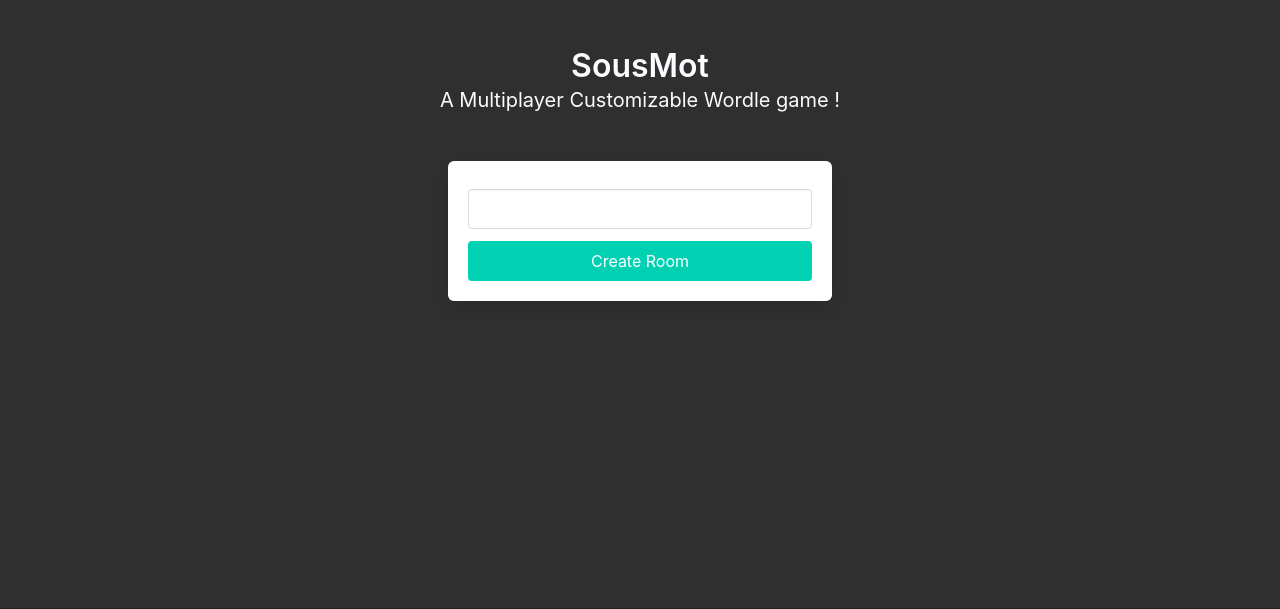
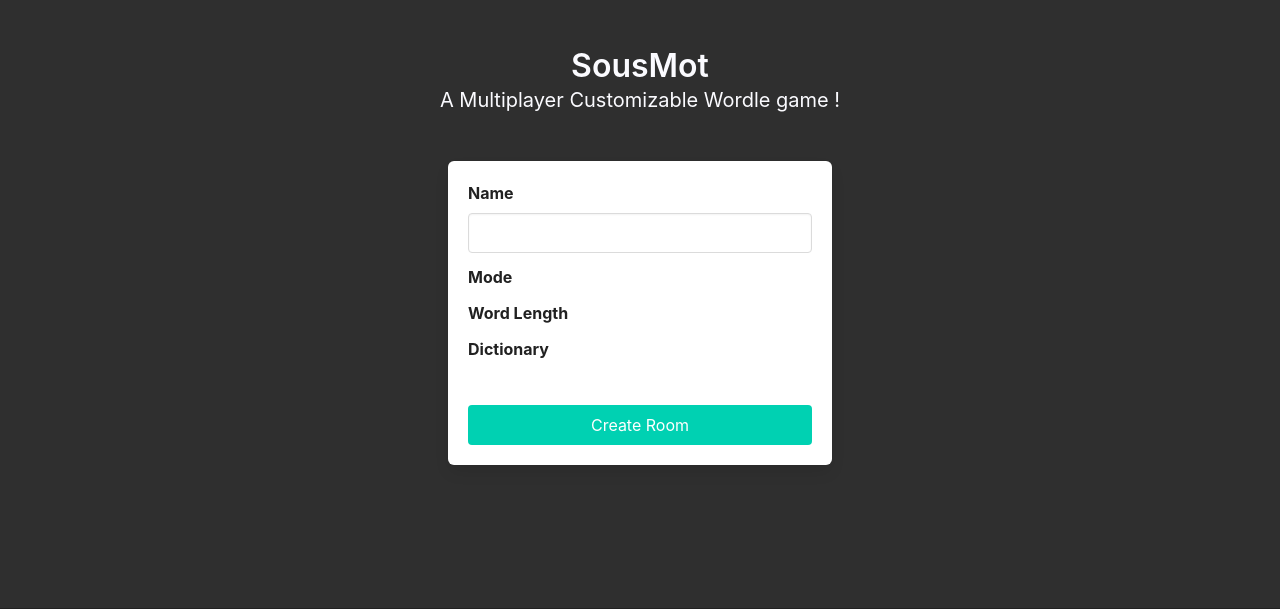
Before and after one commit to HE-Arc/SousMot, a Django app: page / in a window 1280 px wide. Shown: the part 56-665 px from the top of the page. Run offline with Django 4.2, Linux system fonts and the light colour scheme; style sheets or scripts are compiled from the project's sources; some libraries are stand-ins or nearby versions.

Commit message:
feat(#12): Add field for create game form in the homepage

```diff
--- a/sousmot/sousmotapp/templates/sousmotapp/index.html
+++ b/sousmot/sousmotapp/templates/sousmotapp/index.html
@@ -9,10 +9,37 @@
             <p class="subtitle">A Multiplayer Customizable Wordle game !</p>
             <!-- CREATE GAME FORM -->
             <div class="box">
+                <!-- Name -->
                 <div class="field">
-                    <label class="label"></label>
+                    <label for="" class="label">Name</label>
                     <div class="control">
-                        <input class="input" type="email" placeholder="">
+                        <input type="text" class="input">
+                    </div>
+                </div>
+
+                <!-- Mode -->
+                <div class="field">
+                    <label for="" class="label">Mode</label>
+                    <div class="control">
+
+                    </div>
+                </div>
+
+                <!-- Word Length -->
+                <div class="field">
+                    <label for="" class="label">Word Length</label>
+                    <div class="control">
+
+                    </div>
+                </div>
+
+                <!-- Dictionary dropdown -->
+                <div class="field">
+                    <label class="label">Dictionary</label>
+                    <div class="control">
+                        <div class="dropdown">
+
+                        </div>
                     </div>
                 </div>
 
```
